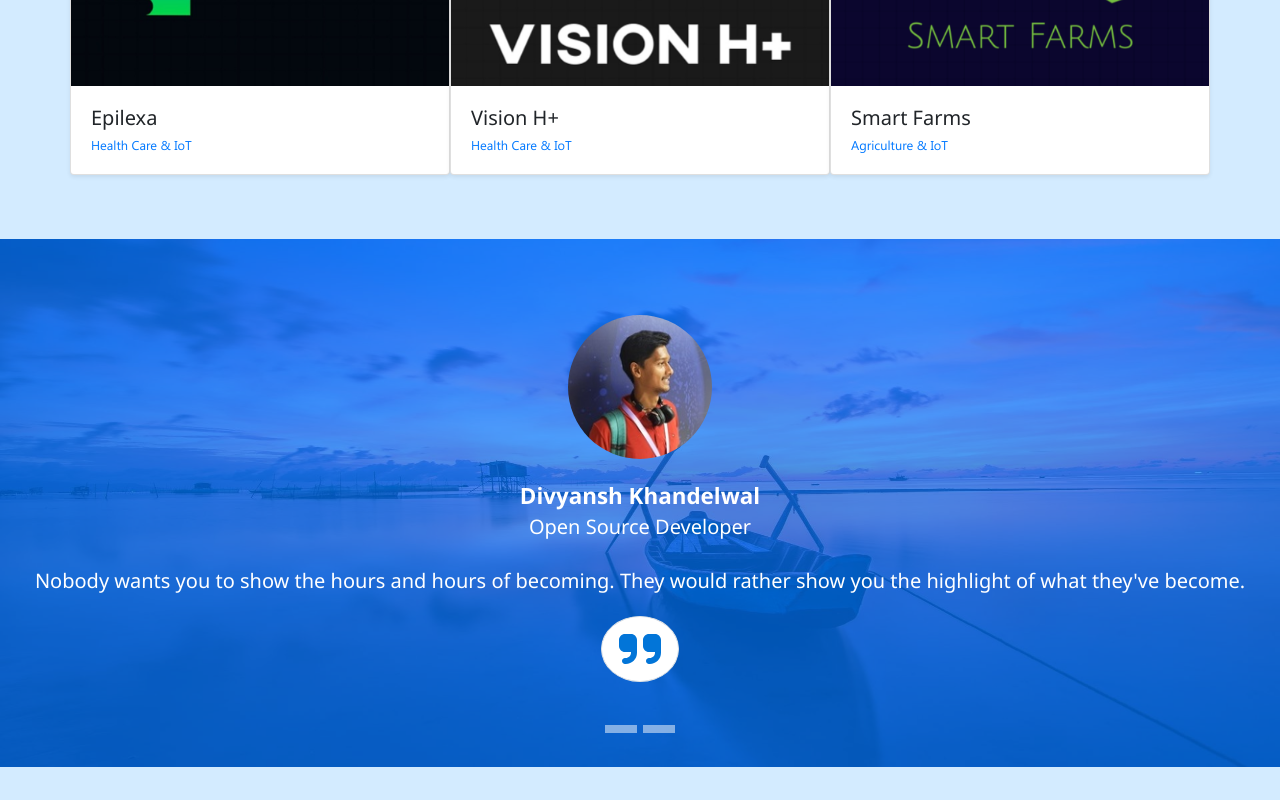
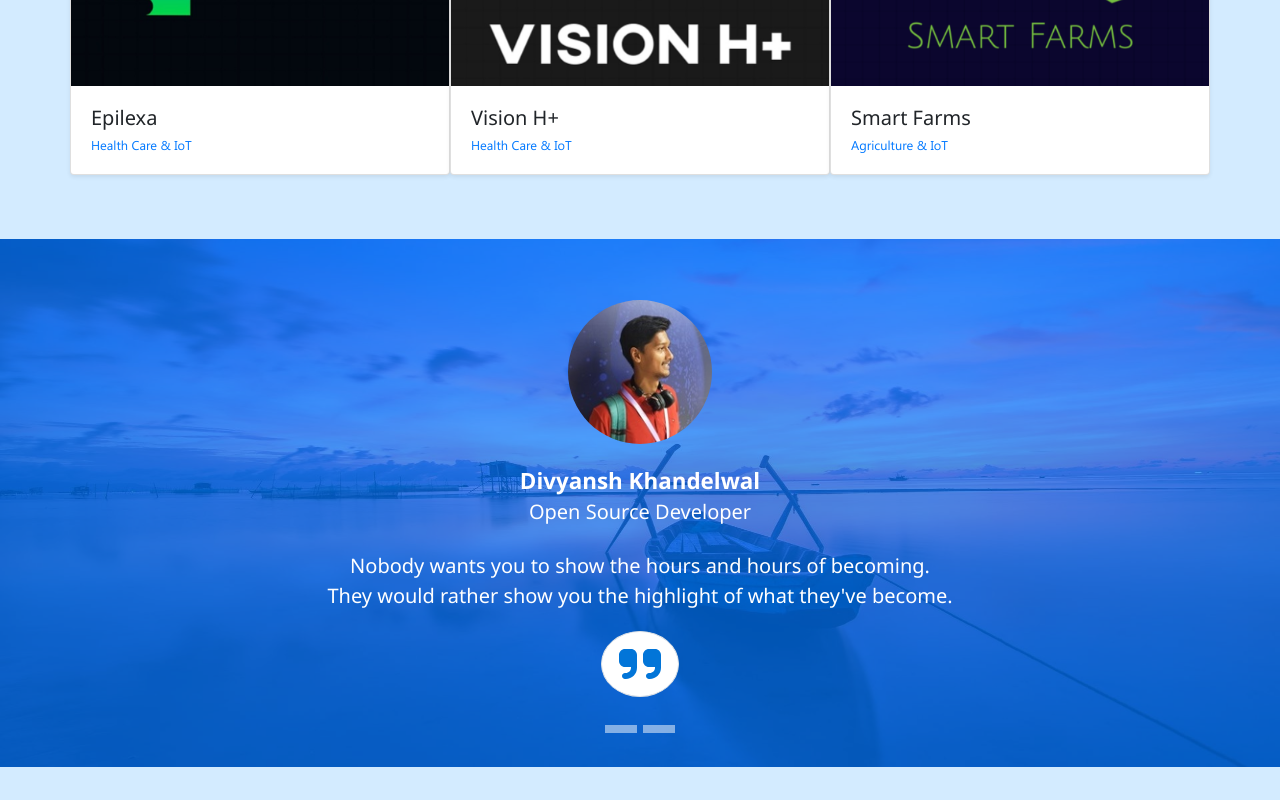
Before and after one commit to noob-master147/noob-master147.github.io, a plain HTML site: page index.html in a window 1280 px wide. Shown: the part 3515-4315 px from the top of the page. Drawn offline with nearby package versions, Linux system fonts and the light colour scheme.

Commit message:
UI changes

```diff
--- a/index.html
+++ b/index.html
@@ -422,7 +422,7 @@
                                 <p class="card-title">Open Source Developer</p>
                                 <br>
                                 <p class="card-text">
-                                    Nobody wants you to show the hours and hours of becoming.
+                                    Nobody wants you to show the hours and hours of becoming.<br>
                                     They would rather show you the highlight of what they've become.
                                 </p>
                             </div>
```
